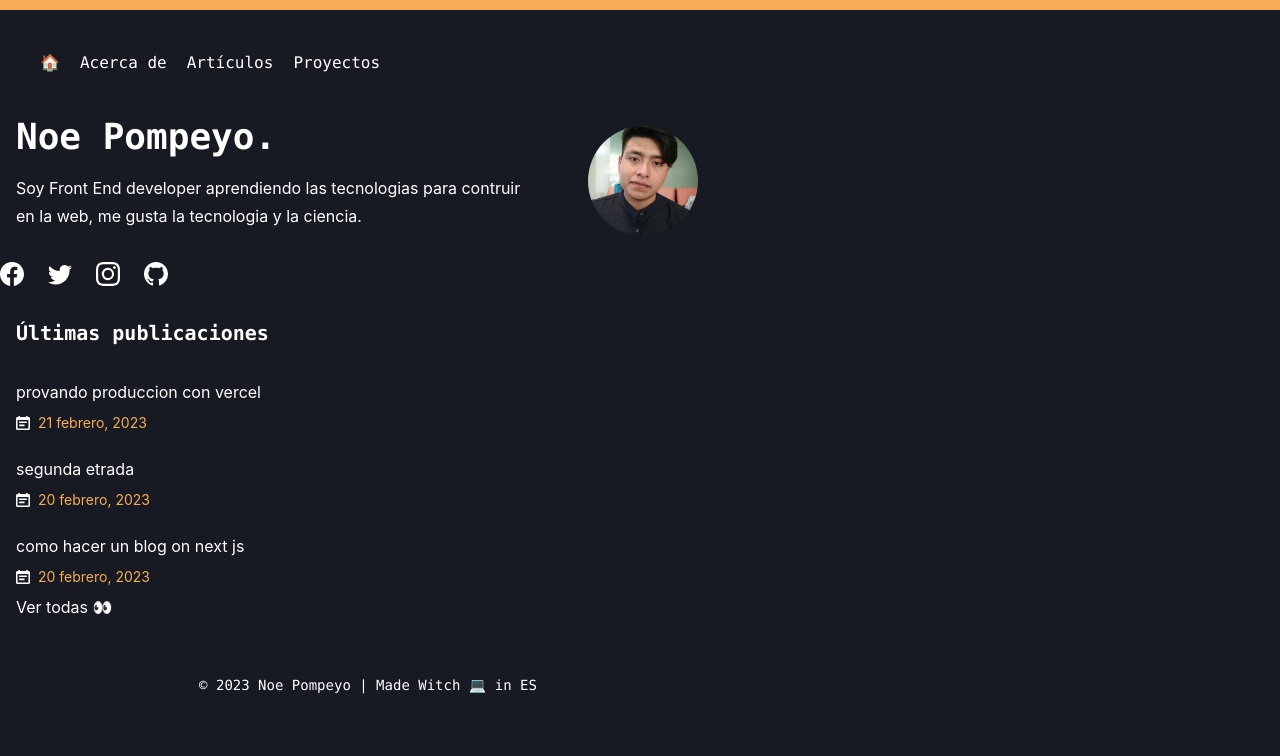
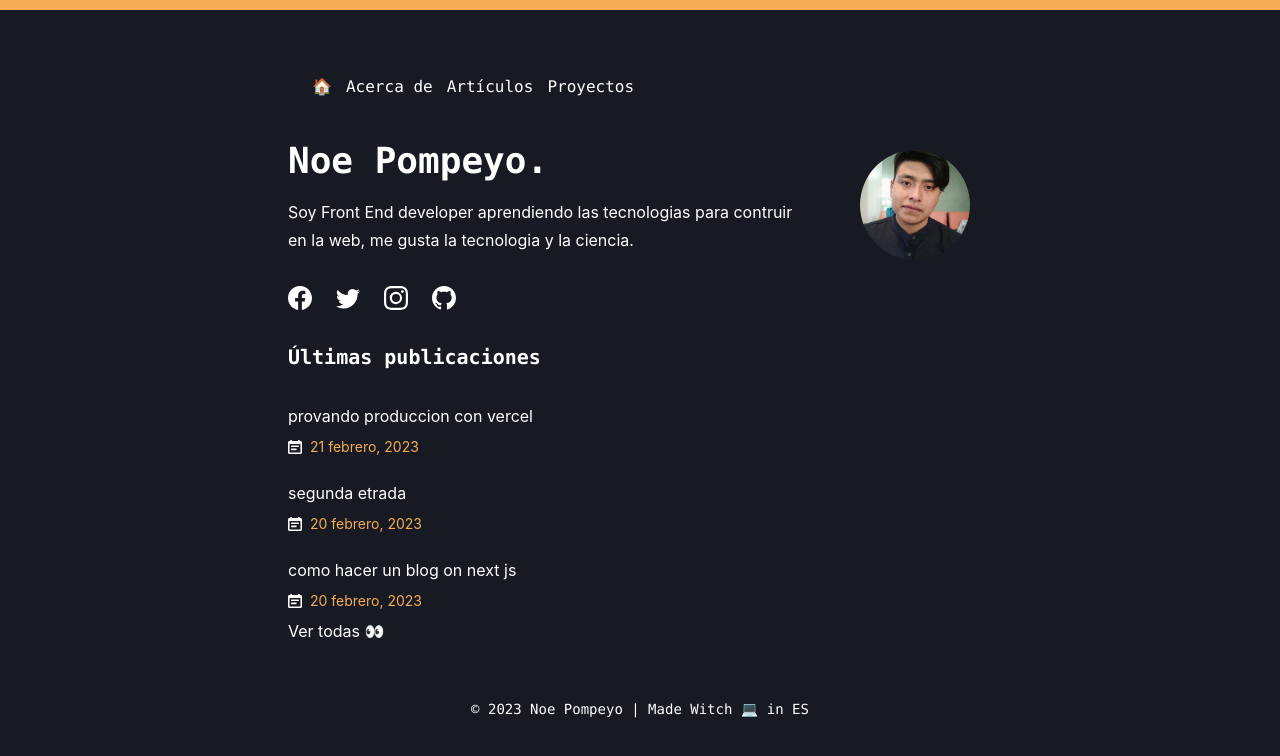
Before and after one commit to noepompeyo/mi-blog, a Next.js app: page / in a window 1280 px wide. Shown: the top 756 px of the page. Built offline with nearby package versions, Linux system fonts and the light colour scheme.

Commit message:
footer fallando 2

```diff
--- a/components/SectionsLinks.js
+++ b/components/SectionsLinks.js
@@ -17,7 +17,7 @@ export default function SectionsLinks() {
 return (
   <nav>
     <Flex as="nav" p="40px" alignItems="center">
-      <HStack spacing="20px" >
+      <HStack spacing="14px" >
         {section.map(({ name, url }) => (
           <SectionLinkItem  key={name} href={url} passHref
 
--- a/pages/index.js
+++ b/pages/index.js
@@ -38,6 +38,7 @@ export default function Home({posts}) {
       >
         <Box
         w="736px"
+        m='auto'
 
 
 
@@ -59,8 +60,8 @@ align="left"
 fontFamily="mono"
 as="h1"
 size="xl"
-ml={4}
-mb={4}
+pl={4}
+pb={4}
 textAlign="left"
 >
 Noe Pompeyo.
@@ -97,7 +98,10 @@ Noe Pompeyo.
 
   </Box>
 </Flex>
-<SocialNetworks/>
+<Box ml={4}>
+
+  <SocialNetworks/>
+</Box>
 
 
 <Flex direction={["column", "column", "row"]}>
```
